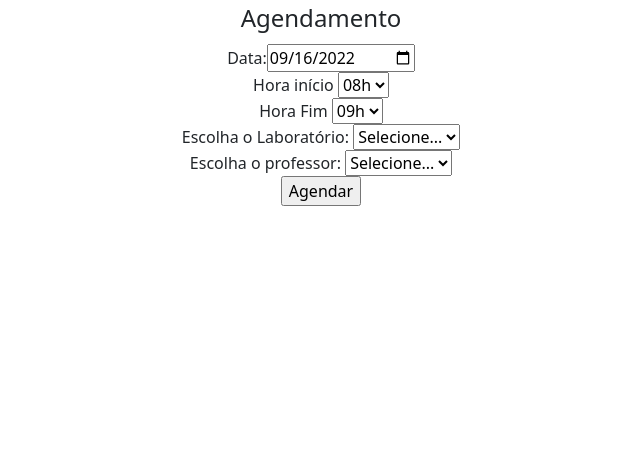
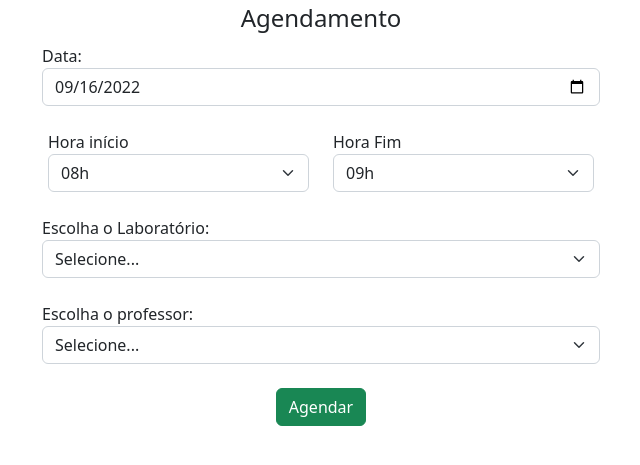
Before and after one commit to Janneene/agendaLaboratorio, a PHP site: page /agendamento/agendamento.php in a window 1280 px wide. Shown: the part 74-539 px from the top of the page, without its empty margins (319-959 px from the left). Run offline with PHP 8.4, Linux system fonts and the light colour scheme; data that the repository does not hold is empty.

Commit message:
Update agendamento.php

```diff
--- a/agendamento/agendamento.php
+++ b/agendamento/agendamento.php
@@ -36,15 +36,23 @@ $query_professor = mysqli_query($con, "SELECT * FROM tb_professor");
 <body>
 
 
-<div class="grid text-center">
-	<div class="g-col-6">
+<div class="container">
 		<form id="form_agendamento" autocomplete="off" name="form_agendamento" method="post" action="../validacao/recebe_form_agendamento.php">
-			<fieldset>
-       		<legend>Agendamento</legend>
-        	<label>Data:</label><input class="campo_nome" type="date" name="data_agendamento" value='<?php echo date("Y-m-d"); ?>' required ><br>
+			<div class="grid text-center">
+       			<legend>Agendamento</legend>
+       		</div>
 
-        	<label>Hora início</label>
-        		<select name="hora_inicio" id="dropHrInicio" >
+			<div class="form-group">
+        		<div class="col-md-6 offset-md-3">
+        	<label>Data:</label>
+        		<input class="form-control" type="date" name="data_agendamento" value='<?php echo date("Y-m-d"); ?>' required ><br>
+        	</div>
+        </div>
+        	<div class="row gx-6">
+
+        		<div class="col-md-3 offset-md-3">
+				<label>Hora início</label>
+        		<select class="form-select" name="hora_inicio" id="dropHrInicio" >
   					<option value="8">08h</option>
  					<option value="9">09h</option>
  					<option value="10">10h</option>
@@ -53,11 +61,13 @@ $query_professor = mysqli_query($con, "SELECT * FROM tb_professor");
  					<option value="14">14h</option>
  					<option value="15">15h</option>
  					<option value="16">16h</option>
-				</select> <br>
+				</select>
 
+        		</div>
 
-        	<label>Hora Fim</label>
-				<select name="hora_fim" id="dropHrFim" >
+        		<div class="col-md-3">
+				<label>Hora Fim</label>
+				<select class="form-select" name="hora_fim" id="dropHrFim" >
  					<option value="9">09h</option>
  					<option value="10">10h</option>
  					<option value="11">11h</option>
@@ -70,29 +80,42 @@ $query_professor = mysqli_query($con, "SELECT * FROM tb_professor");
 				</select> <br>
 
 
+        	</div>
 
+        </div>
+        	<div class="form-group">
+        		<div class="col-md-6 offset-md-3">
 
-        	<label for="lab">Escolha o Laboratório: </label>
-			<select name="labs" id="dropLab" >
-  				<option>Selecione... </option>
+        			<label for="lab">Escolha o Laboratório: </label>
+					<select class="form-select" name="labs" id="dropLab" >
+  					<option>Selecione... </option>
   				<?php while($prod = mysqli_fetch_array($query)) { ?>
- 					<option value="<?php echo $prod['id_laboratorio'] ?>"><?php echo $prod['nome'] ?></option>
+ 					<option value="<?php echo $prod['id_laboratorio'] ?>"><?php echo $prod['nome_laboratorio'] ?></option>
+ 				<?php } ?>
+			</select> <br>
+        		</div>
+        	</div>
+
+        	<div class="form-group">
+        		<div class="col-md-6 offset-md-3">
+        			<label for="lab">Escolha o professor: </label>
+					<select class="form-select" name="prof" id="dropProf">
+  					<option>Selecione... </option>
+  				<?php while($prod = mysqli_fetch_array($query_professor)) { ?>
+ 					<option value="<?php echo $prod['id_professor'] ?>"><?php echo $prod['nome_professor'] ?></option>
  				<?php } ?>
 			</select> <br>
 
-			<label for="lab">Escolha o professor: </label>
-			<select name="prof" id="dropProf">
-  				<option>Selecione... </option>
-  				<?php while($prod = mysqli_fetch_array($query_professor)) { ?>
- 					<option value="<?php echo $prod['id_professor'] ?>"><?php echo $prod['nome'] ?></option>
- 				<?php } ?>
-			</select> <br>
+        		</div>
+        	</div>
 
 
+			<div class="grid text-center">
+            	<div class="col-md-6 offset-md-3">
+                	<input type="submit" value="Agendar" class="btn btn-success" name="">
+            	</div>
+        	</div>
 
-
-        	<input class="btn_submit" type="submit" value="Agendar" >
-    		</fieldset>
 		</form>
 	</div>
 </div>
```
